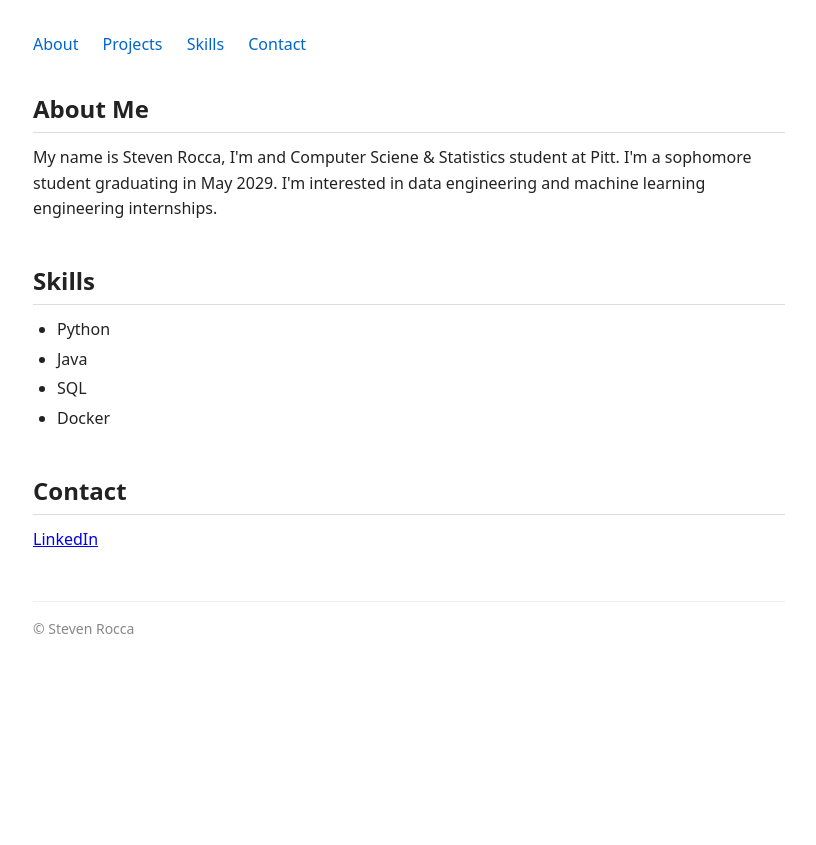
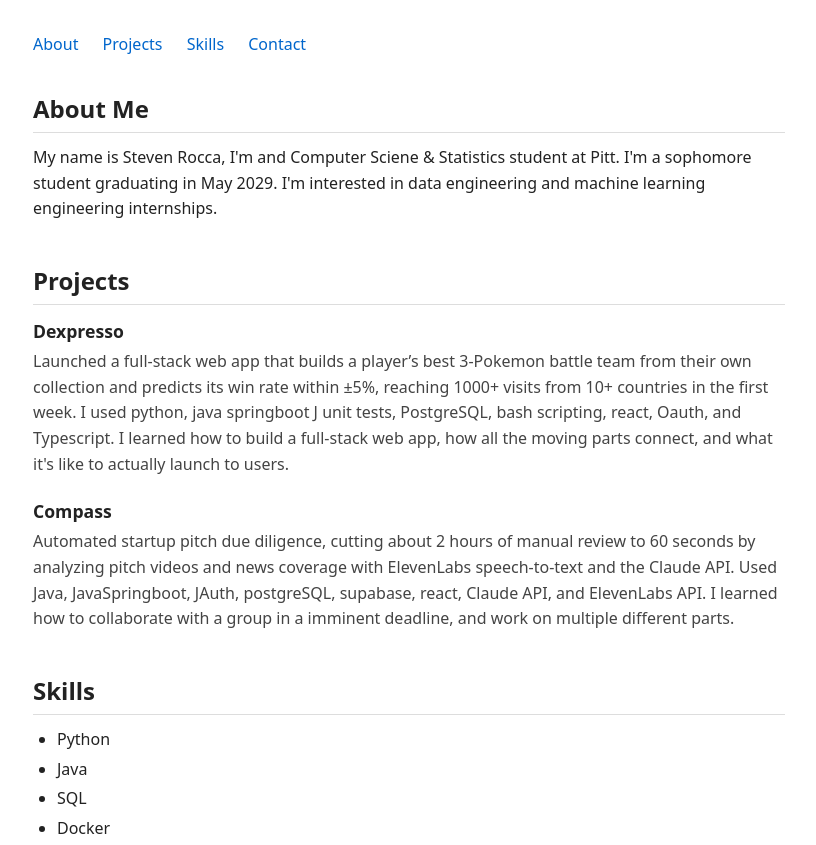
Before and after one commit to stevenrocca3/portfolio, a plain HTML site: page index.html in a window 1280 px wide. Shown: the top 845 px of the page, without its empty margins (231-1047 px from the left). Before the commit the page ends 800 px from the top, so only its background shows below. Drawn offline with Linux system fonts and the light colour scheme.

Commit message:
restored the project section of index.html

```diff
--- a/index.html
+++ b/index.html
@@ -27,7 +27,25 @@
       I'm interested in data engineering and machine learning engineering internships.
     </section>
 
+    <section id="projects">
+      <h2>Projects</h2>
 
+        <div class="project">
+          <h3>Dexpresso</h3>
+          <p>Launched a full-stack web app that builds a player’s best 3-Pokemon battle team from their own collection and
+            predicts its win rate within ±5%, reaching 1000+ visits from 10+ countries in the first week. I used python, java springboot
+            J unit tests, PostgreSQL, bash scripting, react, Oauth, and Typescript. I learned how to build a full-stack web app,
+            how all the moving parts connect, and what it's like to actually launch to users.</p>
+        </div>
+        <div class="project">
+          <h3>Compass</h3>
+          <p>Automated startup pitch due diligence, cutting about 2 hours of manual review to
+            60 seconds by analyzing pitch videos and news coverage with ElevenLabs speech-to-text and the Claude API.
+            Used Java, JavaSpringboot, JAuth, postgreSQL, supabase, react, Claude API, and ElevenLabs API. I learned how to collaborate
+            with a group in a imminent deadline, and work on multiple different parts.</p>
+        </div>
+
+    </section>
 
     <section id="skills">
       <h2>Skills</h2>
```
